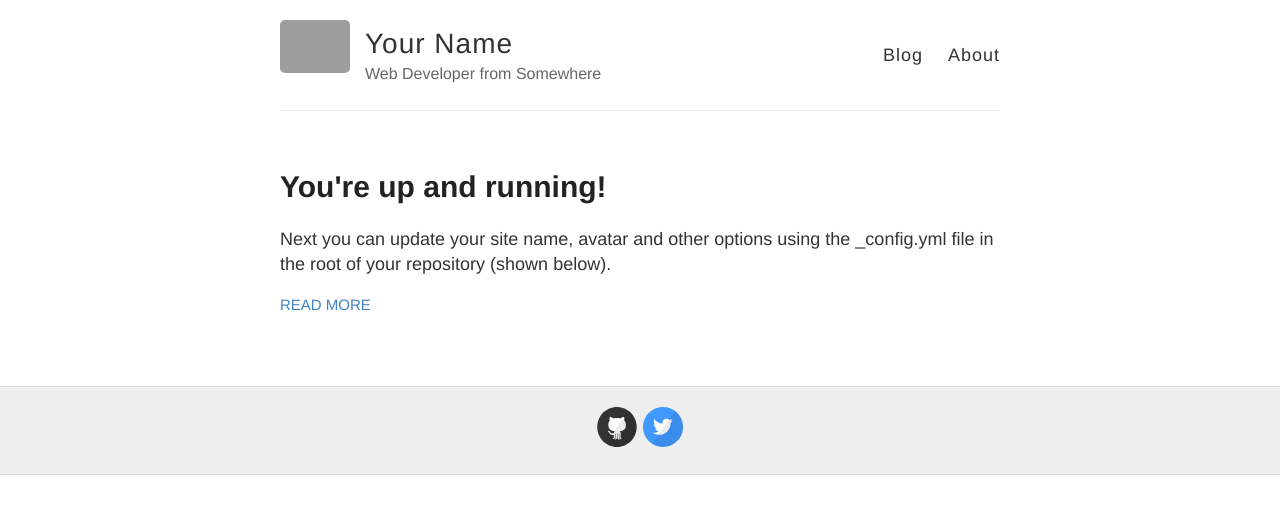
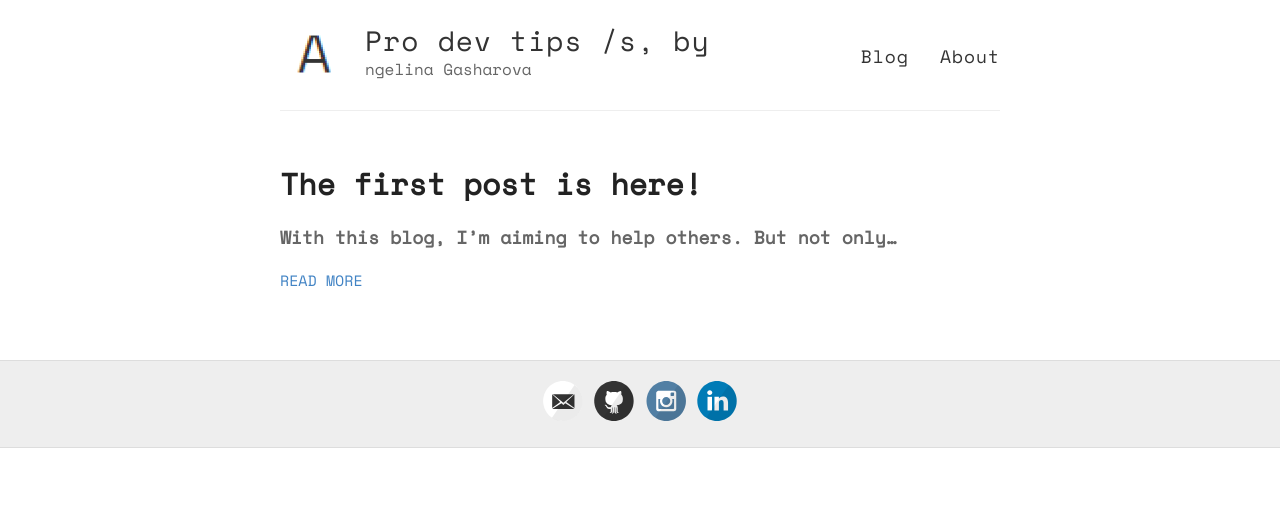
Before and after one commit to angelinag/angelinag.github.io, a Jekyll site: the page built from index.html, in a window 1280 px wide. Shown: the top 514 px of the page. Built offline with Jekyll 4.4.1, drawn with Linux system fonts in a browser that asks for light colours; grey boxes are pictures that could not be loaded.

Commit message:
Added basic Jekyll blog with some customizations

```diff
--- a/_config.yml
+++ b/_config.yml
@@ -3,30 +3,29 @@
 #
 
 # Name of your site (displayed in the header)
-name: Your Name
+name: Pro dev tips /s, by
 
 # Short bio or description (displayed in the header)
-description: Web Developer from Somewhere
+description: ngelina Gasharova
 
 # URL of your avatar or profile pic (you could use your GitHub profile pic)
-avatar: https://raw.githubusercontent.com/barryclark/jekyll-now/master/images/jekyll-logo.png
+avatar: /favicon.ico
 
-#
 # Flags below are optional
 #
 
 # Includes an icon in the footer for each username you enter
 footer-links:
   dribbble:
-  email:
+  email: andji.gash@gmail.com
   facebook:
   flickr:
-  github: barryclark/jekyll-now
-  instagram:
-  linkedin:
+  github: angelinag
+  instagram: anngel.ina
+  linkedin: gasharova
   pinterest:
   rss: # just type anything here for a working RSS icon
-  twitter: jekyllrb
+  twitter:
   stackoverflow: # your stackoverflow profile, e.g. "users/50476/bart-kiers"
   youtube: # channel/<your_long_string> or user/<user-name>
   googleplus: # anything in your profile username that comes after plus.google.com/
@@ -41,7 +40,7 @@ google_analytics:
 
 # Your website URL (e.g. http://barryclark.github.io or http://www.barryclark.co)
 # Used for Sitemap.xml and your RSS feed
-url:
+url: gasharova.eu
 
 # If you're hosting your site at a Project repository on GitHub pages
 # (http://yourusername.github.io/repository-name)
--- a/_layouts/default.html
+++ b/_layouts/default.html
@@ -10,6 +10,7 @@
     <![endif]-->
 
     <link rel="stylesheet" type="text/css" href="{{ site.baseurl }}/style.css" />
+	<link rel="shortcut icon" href="favicon.ico">
     <link rel="alternate" type="application/rss+xml" title="{{ site.name }} - {{ site.description }}" href="{{ site.baseurl }}/feed.xml" />
 
     <!-- Created with Jekyll Now - http://github.com/barryclark/jekyll-now -->
--- a/_posts/2014-3-3-Hello-World.md
+++ /dev/null
@@ -1,10 +0,0 @@
----
-layout: post
-title: You're up and running!
----
-
-Next you can update your site name, avatar and other options using the _config.yml file in the root of your repository (shown below).
-
-![_config.yml]({{ site.baseurl }}/images/config.png)
-
-The easiest way to make your first post is to edit this one. Go into /_posts/ and update the Hello World markdown file. For more instructions head over to the [Jekyll Now repository](https://github.com/barryclark/jekyll-now) on GitHub.
--- /dev/null
+++ b/_posts/2020-11-30-First-Post.md
@@ -0,0 +1,14 @@
+---
+layout: post
+title: The first post is here!
+---
+
+#### With this blog, I'm aiming to help others. But not only...
+
+In fact, I realised I've come to a point in my career where I have to come up with solutions for more complex problems.
+
+Therefore, it happens that sometimes later on I need these lengthy solutions again, and instead of reinventing the wheel,
+I'd rather just take a look here.
+
+So this doesn't just serve the purpose of a blog; it is rather a collection of stuff I spent so much time on, I'd rather
+have saved somewhere. And why not let others see it as well, just in the meantime?
--- a/_sass/_variables.scss
+++ b/_sass/_variables.scss
@@ -2,6 +2,8 @@
 //
 // VARIABLES
 //
+
+@import url('https://fonts.googleapis.com/css2?family=Space+Mono&display=swap');
 
 // Colors
 $blue: #4183C4;
--- a/style.scss
+++ b/style.scss
@@ -19,7 +19,7 @@ html {
 
 body {
 	background: $white;
-  font: 18px/1.4 $helvetica;
+  font: 18px 'Space Mono';
   color: $darkGray;
 }
 
@@ -31,16 +31,15 @@ body {
 }
 
 h1, h2, h3, h4, h5, h6 {
-  font-family: $helveticaNeue;
   color: $darkerGray;
   font-weight: bold;
 
-  line-height: 1.7;
+  line-height: 1.5;
   margin: 1em 0 15px;
   padding: 0;
 
   @include mobile {
-    line-height: 1.4;
+    line-height: 1.3;
   }
 }
 
@@ -194,7 +193,6 @@ img {
   margin: 0;
   color: $darkGray;
   cursor: pointer;
-  font-family: $helveticaNeue;
   font-weight: 300;
   font-size: 28px;
   letter-spacing: 1px;
@@ -213,7 +211,6 @@ img {
 nav {
   float: right;
   margin-top: 23px; // @TODO: Vertically middle align
-  font-family: $helveticaNeue;
   font-size: 18px;
 
   @include mobile {
```
Also changed, not shown: favicon.ico (added), images/jekyll-logo.png (deleted).
